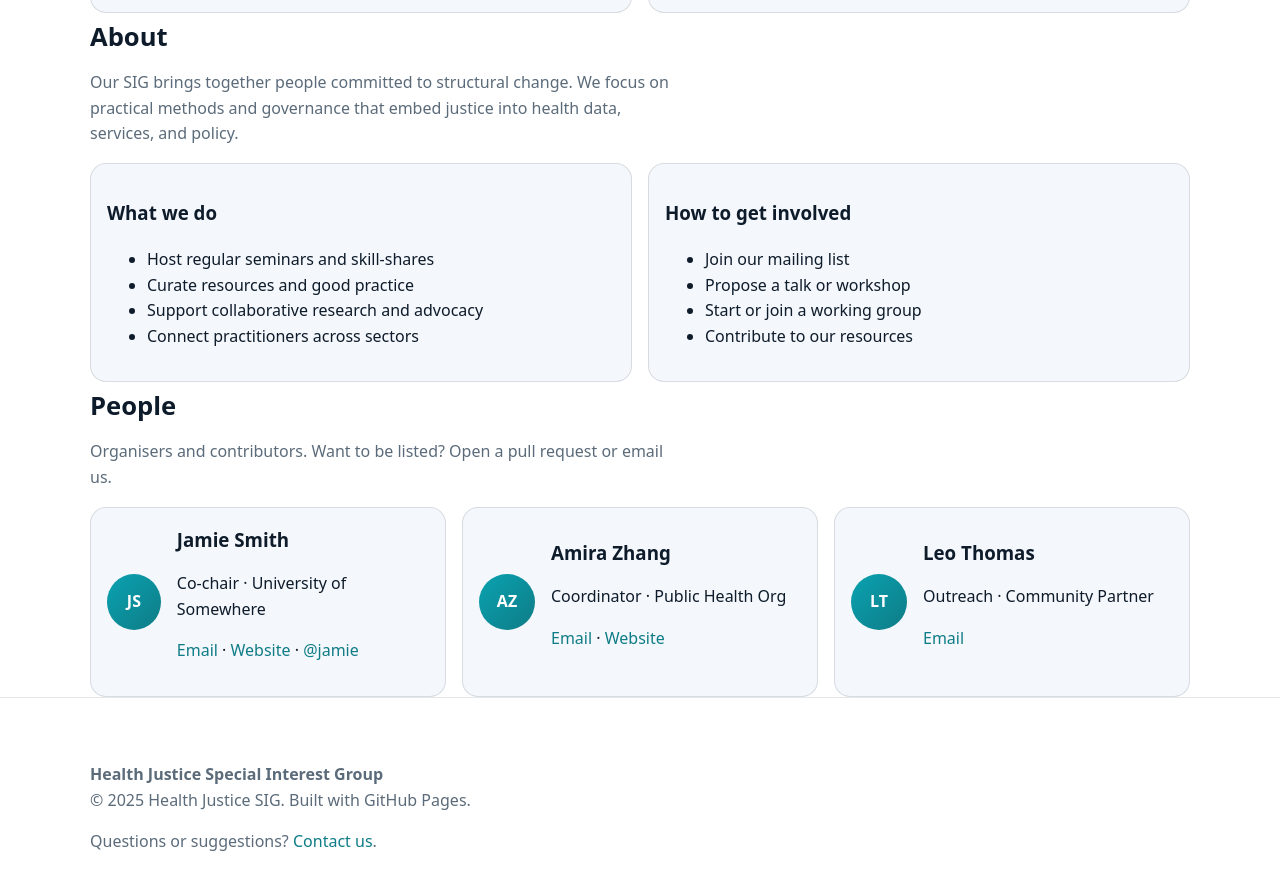
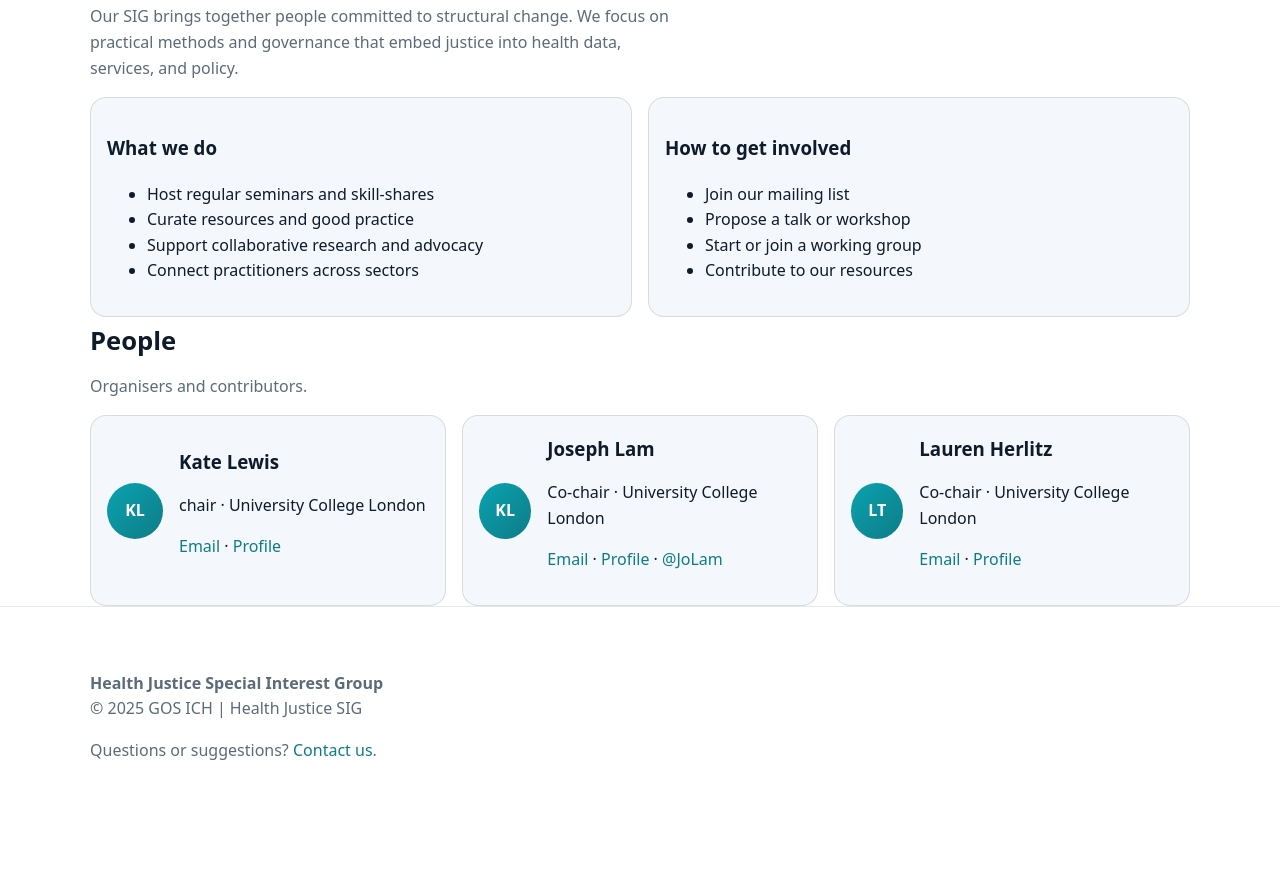
Before and after one commit to Jo-Lam/healthjusticeSIG, a plain HTML site: page index.html in a window 1280 px wide. Shown: the part 822-1712 px from the top of the page. After the commit the page ends 1650 px from the top, so only its background shows below. Drawn offline with Linux system fonts and the light colour scheme.

Commit message:
Update index.html

```diff
--- a/index.html
+++ b/index.html
@@ -76,7 +76,8 @@
   <main id="home" class="hero">
     <div class="container">
       <h1>Health Justice Special Interest Group</h1>
-      <p class="lede">We are a community of practitioners, researchers, and advocates working to advance equity in health systems, data, and policy. Join us for talks, workshops, and collaborative projects.</p>
+      <p class="lede">We are a community of practitioners, researchers, and advocates working to advance equity in health systems, data, and policy. Join us for talks, workshops, and collaborative projects.
+      Based at Great Ormond Street Institute of Child Health </p>
       <div class="cta">
         <a class="btn primary" href="#events">See upcoming events</a>
         <a class="btn" href="#about">Learn more</a>
@@ -87,11 +88,7 @@
   <section id="events" aria-labelledby="events-title">
     <div class="container">
       <h2 id="events-title">Events</h2>
-      <p class="lede">Talks, workshops, and meetups. Add these to your calendar and share with colleagues.</p>
-
-      <div class="notice" role="status">
-        <strong>How to update:</strong> Edit this page in GitHub and duplicate a <em>card</em> below for each new event. Fill in the date/time, title, and link.
-      </div>
+      <p class="lede">Talks, workshops, and meetups. Add these to your calendar.</p>
 
       <div class="grid cols-2" style="margin-top:1rem">
         <!-- Event card template -->
@@ -159,32 +156,32 @@
   <section id="people" aria-labelledby="people-title">
     <div class="container">
       <h2 id="people-title">People</h2>
-      <p class="lede">Organisers and contributors. Want to be listed? Open a pull request or email us.</p>
+      <p class="lede">Organisers and contributors.</p>
 
       <div class="grid cols-3 people" style="margin-top:1rem">
         <!-- Person card template -->
         <article class="card person">
-          <div class="avatar" aria-hidden="true">JS</div>
+          <div class="avatar" aria-hidden="true">KL</div>
           <div>
-            <h3 style="margin:.1rem 0 .25rem">Jamie Smith</h3>
-            <p class="muted">Co‑chair · University of Somewhere</p>
-            <p><a href="mailto:jamie.smith@example.org">Email</a> · <a href="#">Website</a> · <a href="#">@jamie</a></p>
+            <h3 style="margin:.1rem 0 .25rem">Kate Lewis</h3>
+            <p class="muted">chair · University College London</p>
+            <p><a href="mailto:kate.lewis.14@ucl.ac.uk">Email</a> · <a href="https://profiles.ucl.ac.uk/58088-kate-lewis">Profile</a></p>
           </div>
         </article>
         <article class="card person">
-          <div class="avatar" aria-hidden="true">AZ</div>
+          <div class="avatar" aria-hidden="true">KL</div>
           <div>
-            <h3 style="margin:.1rem 0 .25rem">Amira Zhang</h3>
-            <p class="muted">Coordinator · Public Health Org</p>
-            <p><a href="mailto:amira.zhang@example.org">Email</a> · <a href="#">Website</a></p>
+            <h3 style="margin:.1rem 0 .25rem">Joseph Lam</h3>
+            <p class="muted">Co‑chair · University College London </p>
+            <p><a href="mailto:joseph.lam.18@ucl.ac.uk">Email</a> · <a href="https://profiles.ucl.ac.uk/89402-joseph-lam">Profile</a> · <a href="https://www.linkedin.com/in/josephlamphd/">@JoLam</a></p>
           </div>
         </article>
         <article class="card person">
           <div class="avatar" aria-hidden="true">LT</div>
           <div>
-            <h3 style="margin:.1rem 0 .25rem">Leo Thomas</h3>
-            <p class="muted">Outreach · Community Partner</p>
-            <p><a href="mailto:leo.thomas@example.org">Email</a></p>
+            <h3 style="margin:.1rem 0 .25rem">Lauren Herlitz</h3>
+            <p class="muted">Co‑chair · University College London </p>
+            <p><a href="mailto:l.herlitz@ucl.ac.uk">Email</a> · <a href="https://profiles.ucl.ac.uk/88235-lauren-herlitz">Profile</a> </p>
           </div>
         </article>
         <!-- /Person card template -->
@@ -195,7 +192,7 @@
   <footer>
     <div class="container">
       <p><strong>Health Justice Special Interest Group</strong><br>
-        <span>© <span id="year"></span> Health Justice SIG. Built with GitHub Pages.</span>
+        <span>© <span id="year"></span> GOS ICH | Health Justice SIG </span>
       </p>
       <p>Questions or suggestions? <a href="mailto:info@example.org">Contact us</a>.</p>
     </div>
```
